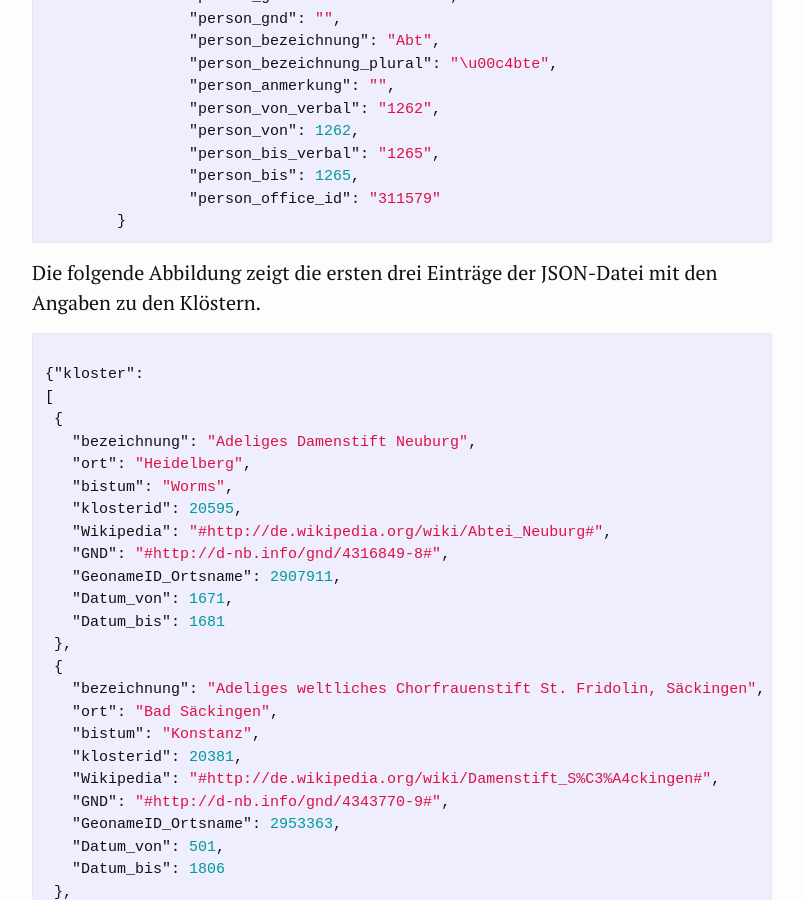
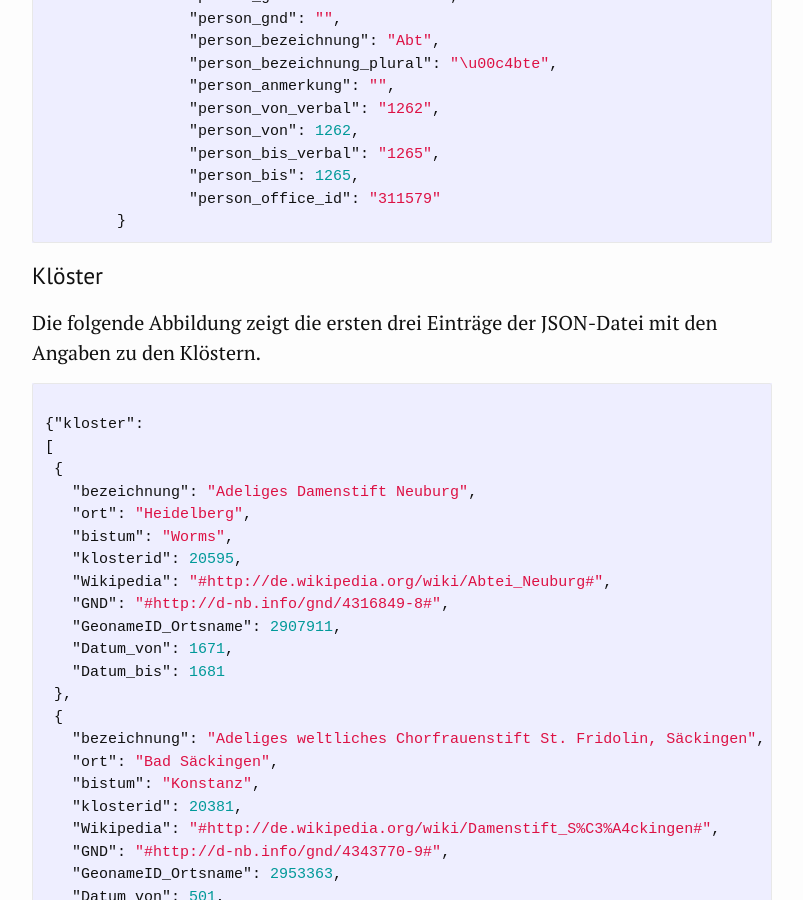
Before and after one commit to kuczera/Graphentechnologien, a Jekyll site: the page built from docs/70_JSON-Import_Germania_Sacra.md, in a window 1280 px wide and 900 px high, scrolled down 1357 px. Shown: the whole window, without its empty margins (238-1041 px from the left). Built offline with Jekyll 4.4.1, drawn with Linux system fonts in a browser that asks for light colours.

Commit message:
Überschrift ergänzt

````diff
--- a/docs/70_JSON-Import_Germania_Sacra.md
+++ b/docs/70_JSON-Import_Germania_Sacra.md
@@ -55,6 +55,8 @@ Die Daten des Projekts umfassen z.B. Angaben zu Namen, Namensalternativen, Daten
 	}
 ```
 
+
+### Klöster
 
 Die folgende Abbildung zeigt die ersten drei Einträge der JSON-Datei mit den Angaben zu den Klöstern.
 
````
